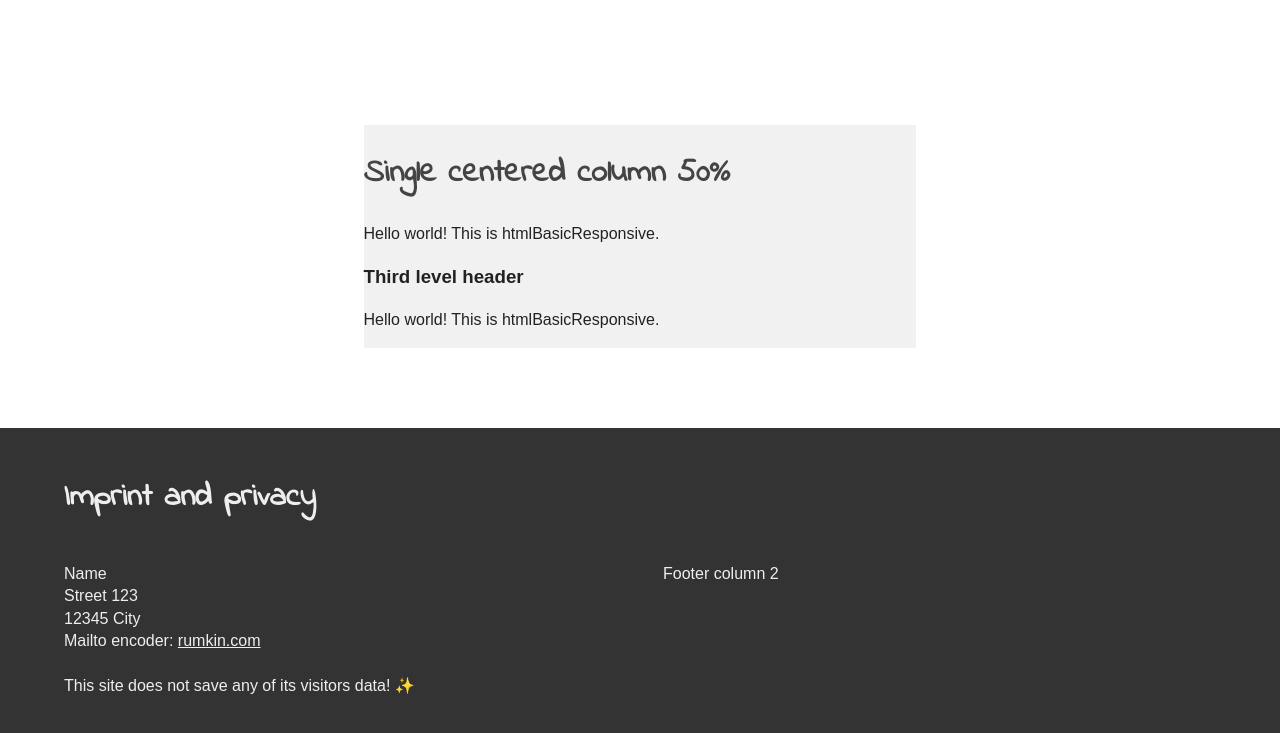
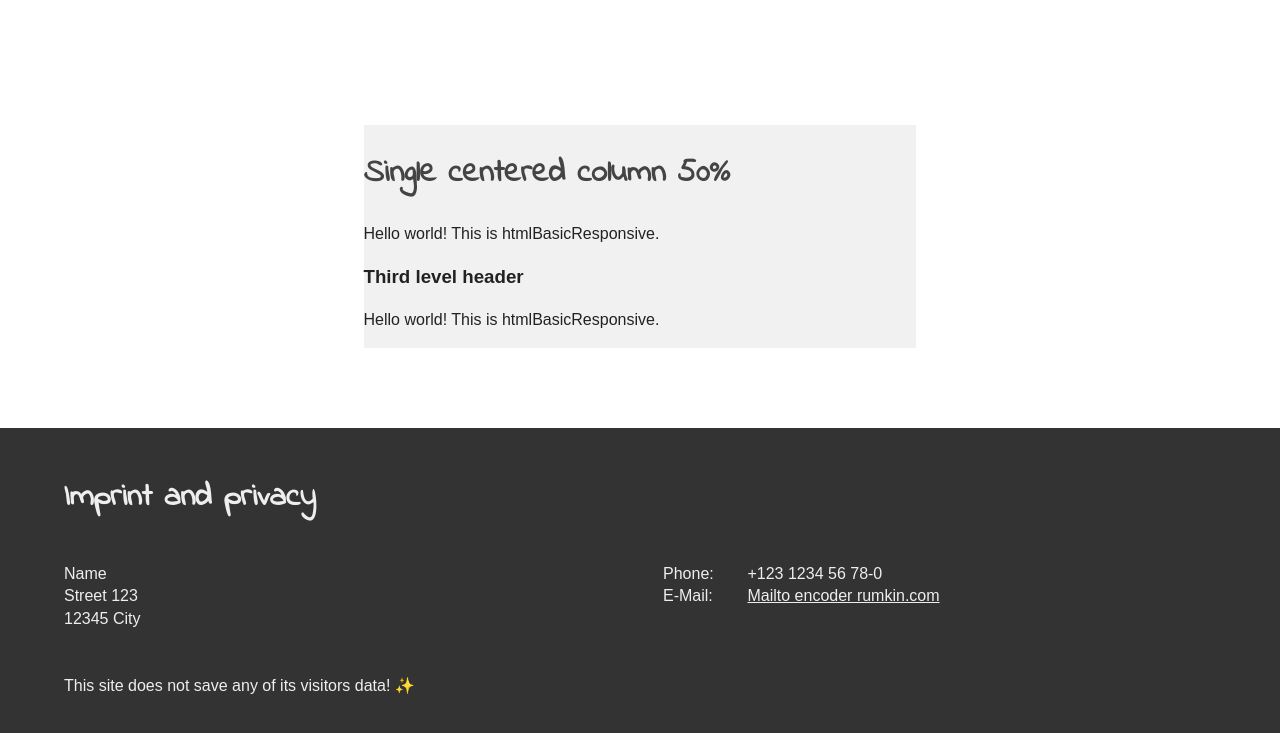
Before and after one commit to nemiah/htmlBasicReponsive, a plain HTML site: page index.html in a window 1280 px wide. Shown: the part 2112-2845 px from the top of the page. Drawn offline with Linux system fonts and the light colour scheme.

Commit message:
improved footer

```diff
--- a/index.html
+++ b/index.html
@@ -206,12 +206,12 @@ public function checkData(){
 					Name<br>
 					Street 123<br>
 					12345 City<br>
-					Mailto encoder: <a href="http://rumkin.com/tools/mailto_encoder">rumkin.com</a>
 					<br>
 					<br>
 					This site does not save any of its visitors data! ✨
 				</p><p>
-					Footer column 2
+					<span style="display:inline-block;width:5em;">Phone:</span> +123 1234 56 78-0<br>
+					<span style="display:inline-block;width:5em;">E-Mail:</span> <a href="http://rumkin.com/tools/mailto_encoder">Mailto encoder rumkin.com</a><br>
 				</p>
 			</div>
 		</footer>
```
